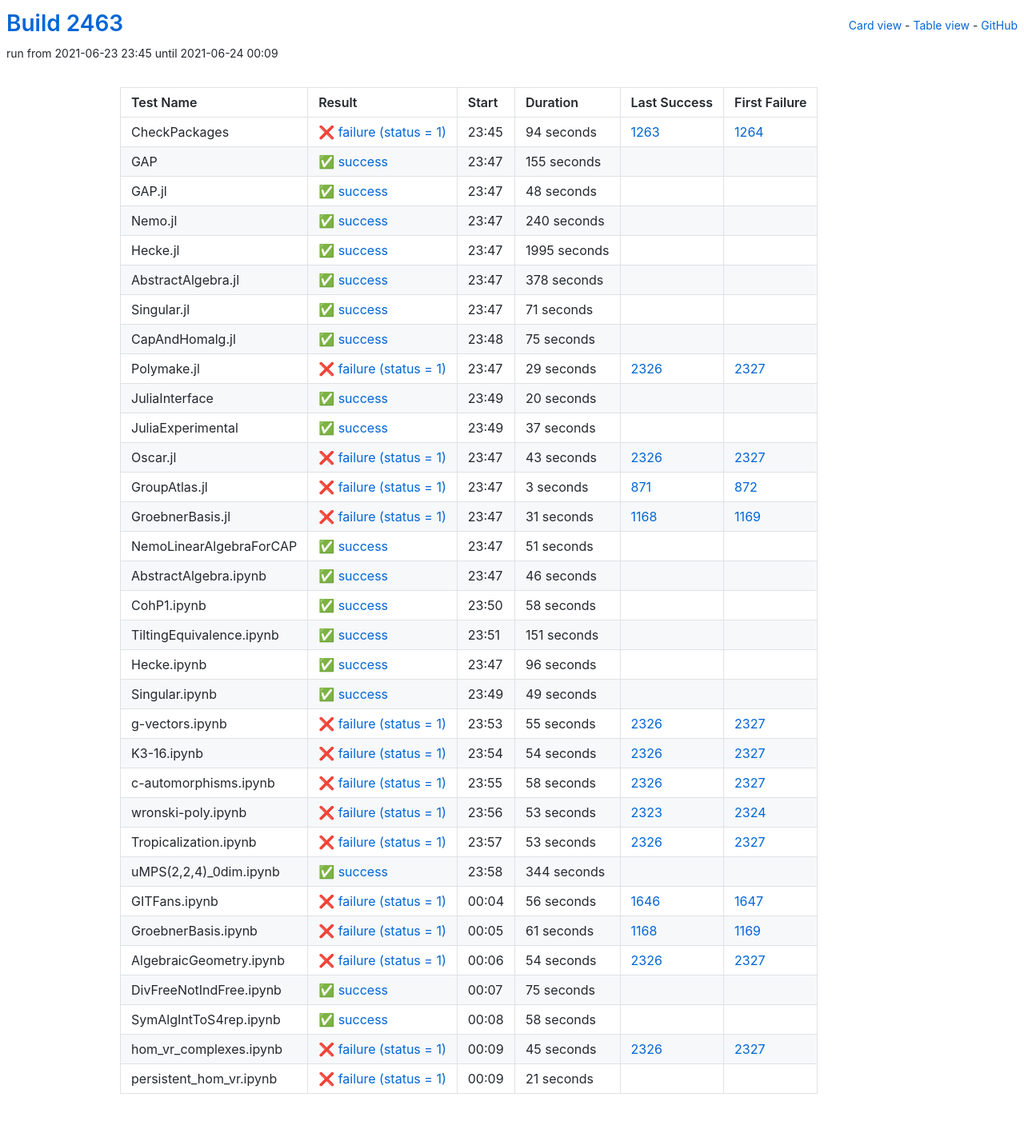
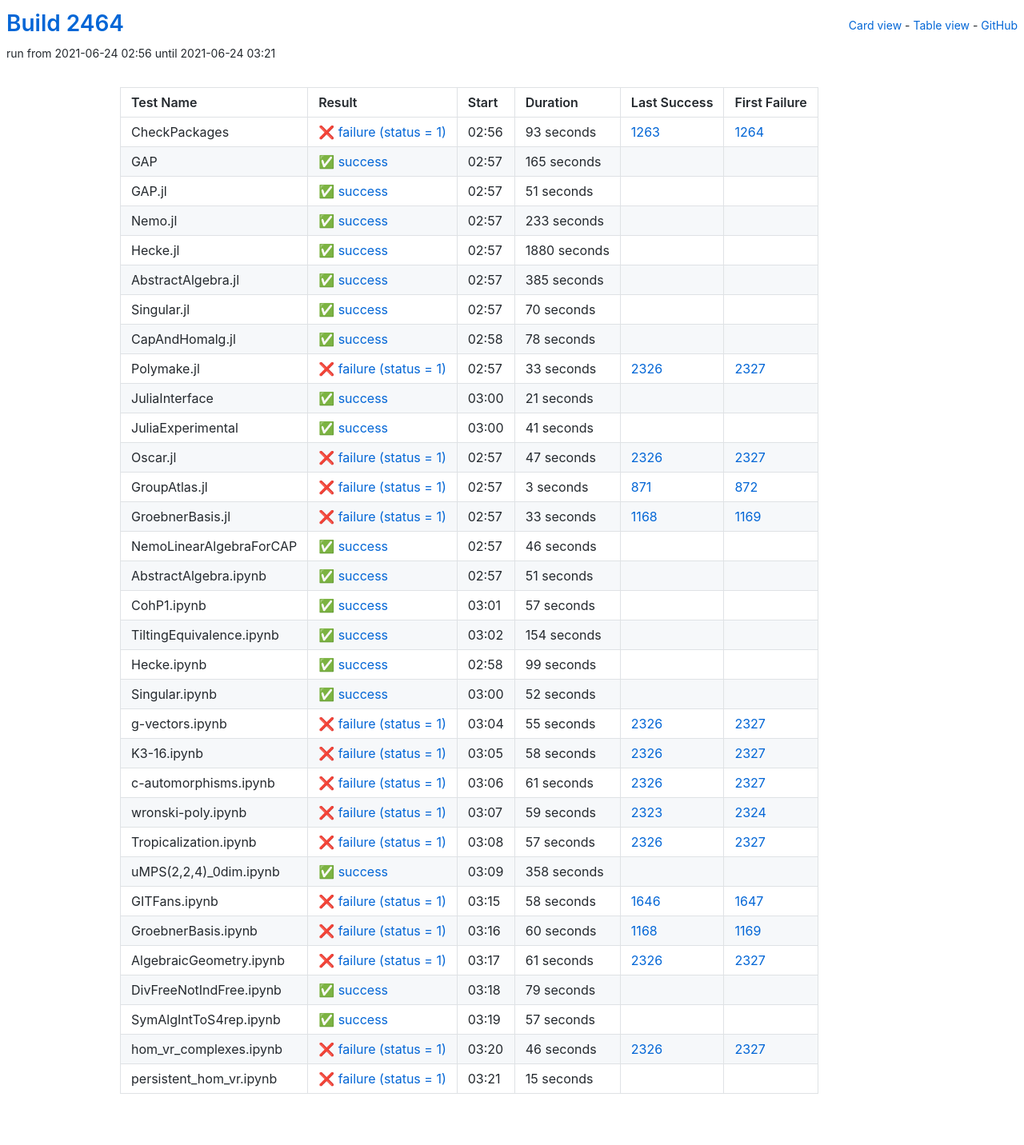
Before and after one commit to oscar-system/oscar-ci-status-stable, a Jekyll site: the page built from table.html, in a window 1280 px wide. Shown: the whole page at 80% size. Built offline with Jekyll 4.4.1, drawn with Linux system fonts in a browser that asks for light colours.

Commit message:
Build #2464

```diff
--- a/_data/ci.yml
+++ b/_data/ci.yml
@@ -1,6 +1,6 @@
 ---
-build: 2463
-build_url: https://oscarci.mathematik.uni-kl.de/job/oscar-stable/2463/
+build: 2464
+build_url: https://oscarci.mathematik.uni-kl.de/job/oscar-stable/2464/
 job: oscar-stable
 organization: oscar-system
 repo: oscar-ci-status-stable
@@ -8,152 +8,152 @@ repourl: https://github.com/oscar-system/oscar-ci-status-stable
 tests:
 - name: CheckPackages
   id: checkpackages
-  log: https://oscarci.mathematik.uni-kl.de/job/oscar-stable/2463/artifact/logs/build-2463/CheckPackages.log
-  start: 2021-06-23 23:45
+  log: https://oscarci.mathematik.uni-kl.de/job/oscar-stable/2464/artifact/logs/build-2464/CheckPackages.log
+  start: 2021-06-24 02:56
   success: false
   exitcode: 1
   status: failure
-  duration: 94
+  duration: 93
   last_success: 1263
   last_success_url: https://oscarci.mathematik.uni-kl.de/job/oscar-stable/1263/
   first_failure: 1264
   first_failure_url: https://oscarci.mathematik.uni-kl.de/job/oscar-stable/1264/
 - name: GAP
   id: gap
-  log: https://oscarci.mathematik.uni-kl.de/job/oscar-stable/2463/artifact/logs/build-2463/GAP.log
-  start: 2021-06-23 23:47
+  log: https://oscarci.mathematik.uni-kl.de/job/oscar-stable/2464/artifact/logs/build-2464/GAP.log
+  start: 2021-06-24 02:57
   success: true
   exitcode: 0
   status: success
-  duration: 155
+  duration: 165
   last_success: false
   last_success_url:
   first_failure: false
   first_failure_url:
 - name: GAP.jl
   id: gap-jl
-  log: https://oscarci.mathematik.uni-kl.de/job/oscar-stable/2463/artifact/logs/build-2463/GAP.jl.log
-  start: 2021-06-23 23:47
+  log: https://oscarci.mathematik.uni-kl.de/job/oscar-stable/2464/artifact/logs/build-2464/GAP.jl.log
+  start: 2021-06-24 02:57
   success: true
   exitcode: 0
   status: success
-  duration: 48
+  duration: 51
   last_success: false
   last_success_url:
   first_failure: false
   first_failure_url:
 - name: Nemo.jl
   id: nemo-jl
-  log: https://oscarci.mathematik.uni-kl.de/job/oscar-stable/2463/artifact/logs/build-2463/Nemo.jl.log
-  start: 2021-06-23 23:47
+  log: https://oscarci.mathematik.uni-kl.de/job/oscar-stable/2464/artifact/logs/build-2464/Nemo.jl.log
+  start: 2021-06-24 02:57
   success: true
   exitcode: 0
   status: success
-  duration: 240
+  duration: 233
   last_success: false
   last_success_url:
   first_failure: false
   first_failure_url:
 - name: Hecke.jl
   id: hecke-jl
-  log: https://oscarci.mathematik.uni-kl.de/job/oscar-stable/2463/artifact/logs/build-2463/Hecke.jl.log
-  start: 2021-06-23 23:47
+  log: https://oscarci.mathematik.uni-kl.de/job/oscar-stable/2464/artifact/logs/build-2464/Hecke.jl.log
+  start: 2021-06-24 02:57
   success: true
   exitcode: 0
   status: success
-  duration: 1995
+  duration: 1880
   last_success: false
   last_success_url:
   first_failure: false
   first_failure_url:
 - name: AbstractAlgebra.jl
   id: abstractalgebra-jl
-  log: https://oscarci.mathematik.uni-kl.de/job/oscar-stable/2463/artifact/logs/build-2463/AbstractAlgebra.jl.log
-  start: 2021-06-23 23:47
+  log: https://oscarci.mathematik.uni-kl.de/job/oscar-stable/2464/artifact/logs/build-2464/AbstractAlgebra.jl.log
+  start: 2021-06-24 02:57
   success: true
   exitcode: 0
   status: success
-  duration: 378
+  duration: 385
   last_success: false
   last_success_url:
   first_failure: false
   first_failure_url:
 - name: Singular.jl
   id: singular-jl
-  log: https://oscarci.mathematik.uni-kl.de/job/oscar-stable/2463/artifact/logs/build-2463/Singular.jl.log
-  start: 2021-06-23 23:47
+  log: https://oscarci.mathematik.uni-kl.de/job/oscar-stable/2464/artifact/logs/build-2464/Singular.jl.log
+  start: 2021-06-24 02:57
   success: true
   exitcode: 0
   status: success
-  duration: 71
+  duration: 70
   last_success: false
   last_success_url:
   first_failure: false
   first_failure_url:
 - name: CapAndHomalg.jl
   id: capandhomalg-jl
-  log: https://oscarci.mathematik.uni-kl.de/job/oscar-stable/2463/artifact/logs/build-2463/CapAndHomalg.jl.log
-  start: 2021-06-23 23:48
+  log: https://oscarci.mathematik.uni-kl.de/job/oscar-stable/2464/artifact/logs/build-2464/CapAndHomalg.jl.log
+  start: 2021-06-24 02:58
   success: true
   exitcode: 0
   status: success
-  duration: 75
+  duration: 78
   last_success: false
   last_success_url:
   first_failure: false
   first_failure_url:
 - name: Polymake.jl
   id: polymake-jl
-  log: https://oscarci.mathematik.uni-kl.de/job/oscar-stable/2463/artifact/logs/build-2463/Polymake.jl.log
-  start: 2021-06-23 23:47
+  log: https://oscarci.mathematik.uni-kl.de/job/oscar-stable/2464/artifact/logs/build-2464/Polymake.jl.log
+  start: 2021-06-24 02:57
   success: false
   exitcode: 1
   status: failure
-  duration: 29
+  duration: 33
   last_success: 2326
   last_success_url: https://oscarci.mathematik.uni-kl.de/job/oscar-stable/2326/
   first_failure: 2327
   first_failure_url: https://oscarci.mathematik.uni-kl.de/job/oscar-stable/2327/
 - name: JuliaInterface
   id: juliainterface
-  log: https://oscarci.mathematik.uni-kl.de/job/oscar-stable/2463/artifact/logs/build-2463/JuliaInterface.log
-  start: 2021-06-23 23:49
+  log: https://oscarci.mathematik.uni-kl.de/job/oscar-stable/2464/artifact/logs/build-2464/JuliaInterface.log
+  start: 2021-06-24 03:00
   success: true
   exitcode: 0
   status: success
-  duration: 20
+  duration: 21
   last_success: false
   last_success_url:
   first_failure: false
   first_failure_url:
 - name: JuliaExperimental
   id: juliaexperimental
-  log: https://oscarci.mathematik.uni-kl.de/job/oscar-stable/2463/artifact/logs/build-2463/JuliaExperimental.log
-  start: 2021-06-23 23:49
+  log: https://oscarci.mathematik.uni-kl.de/job/oscar-stable/2464/artifact/logs/build-2464/JuliaExperimental.log
+  start: 2021-06-24 03:00
   success: true
   exitcode: 0
   status: success
-  duration: 37
+  duration: 41
   last_success: false
   last_success_url:
   first_failure: false
   first_failure_url:
 - name: Oscar.jl
   id: oscar-jl
-  log: https://oscarci.mathematik.uni-kl.de/job/oscar-stable/2463/artifact/logs/build-2463/Oscar.jl.log
-  start: 2021-06-23 23:47
+  log: https://oscarci.mathematik.uni-kl.de/job/oscar-stable/2464/artifact/logs/build-2464/Oscar.jl.log
+  start: 2021-06-24 02:57
   success: false
   exitcode: 1
   status: failure
-  duration: 43
+  duration: 47
   last_success: 2326
   last_success_url: https://oscarci.mathematik.uni-kl.de/job/oscar-stable/2326/
   first_failure: 2327
   first_failure_url: https://oscarci.mathematik.uni-kl.de/job/oscar-stable/2327/
 - name: GroupAtlas.jl
   id: groupatlas-jl
-  log: https://oscarci.mathematik.uni-kl.de/job/oscar-stable/2463/artifact/logs/build-2463/GroupAtlas.jl.log
-  start: 2021-06-23 23:47
+  log: https://oscarci.mathematik.uni-kl.de/job/oscar-stable/2464/artifact/logs/build-2464/GroupAtlas.jl.log
+  start: 2021-06-24 02:57
   success: false
   exitcode: 1
   status: failure
@@ -164,20 +164,32 @@ tests:
   first_failure_url: https://oscarci.mathematik.uni-kl.de/job/oscar-stable/872/
 - name: GroebnerBasis.jl
   id: groebnerbasis-jl
-  log: https://oscarci.mathematik.uni-kl.de/job/oscar-stable/2463/artifact/logs/build-2463/GroebnerBasis.jl.log
-  start: 2021-06-23 23:47
+  log: https://oscarci.mathematik.uni-kl.de/job/oscar-stable/2464/artifact/logs/build-2464/GroebnerBasis.jl.log
+  start: 2021-06-24 02:57
   success: false
   exitcode: 1
   status: failure
-  duration: 31
+  duration: 33
   last_success: 1168
   last_success_url: https://oscarci.mathematik.uni-kl.de/job/oscar-stable/1168/
   first_failure: 1169
   first_failure_url: https://oscarci.mathematik.uni-kl.de/job/oscar-stable/1169/
 - name: NemoLinearAlgebraForCAP
   id: nemolinearalgebraforcap
-  log: https://oscarci.mathematik.uni-kl.de/job/oscar-stable/2463/artifact/logs/build-2463/NemoLinearAlgebraForCAP.log
-  start: 2021-06-23 23:47
+  log: https://oscarci.mathematik.uni-kl.de/job/oscar-stable/2464/artifact/logs/build-2464/NemoLinearAlgebraForCAP.log
+  start: 2021-06-24 02:57
+  success: true
+  exitcode: 0
+  status: success
+  duration: 46
+  last_success: false
+  last_success_url:
+  first_failure: false
+  first_failure_url:
+- name: AbstractAlgebra.ipynb
+  id: abstractalgebra-ipynb
+  log: https://oscarci.mathematik.uni-kl.de/job/oscar-stable/2464/artifact/logs/build-2464/AbstractAlgebra.ipynb.log
+  start: 2021-06-24 02:57
   success: true
   exitcode: 0
   status: success
@@ -186,70 +198,58 @@ tests:
   last_success_url:
   first_failure: false
   first_failure_url:
-- name: AbstractAlgebra.ipynb
-  id: abstractalgebra-ipynb
-  log: https://oscarci.mathematik.uni-kl.de/job/oscar-stable/2463/artifact/logs/build-2463/AbstractAlgebra.ipynb.log
-  start: 2021-06-23 23:47
+- name: CohP1.ipynb
+  id: cohp1-ipynb
+  log: https://oscarci.mathematik.uni-kl.de/job/oscar-stable/2464/artifact/logs/build-2464/CohP1.ipynb.log
+  start: 2021-06-24 03:01
   success: true
   exitcode: 0
   status: success
-  duration: 46
-  last_success: false
-  last_success_url:
-  first_failure: false
-  first_failure_url:
-- name: CohP1.ipynb
-  id: cohp1-ipynb
-  log: https://oscarci.mathematik.uni-kl.de/job/oscar-stable/2463/artifact/logs/build-2463/CohP1.ipynb.log
-  start: 2021-06-23 23:50
-  success: true
-  exitcode: 0
-  status: success
-  duration: 58
+  duration: 57
   last_success: false
   last_success_url:
   first_failure: false
   first_failure_url:
 - name: TiltingEquivalence.ipynb
   id: tiltingequivalence-ipynb
-  log: https://oscarci.mathematik.uni-kl.de/job/oscar-stable/2463/artifact/logs/build-2463/TiltingEquivalence.ipynb.log
-  start: 2021-06-23 23:51
+  log: https://oscarci.mathematik.uni-kl.de/job/oscar-stable/2464/artifact/logs/build-2464/TiltingEquivalence.ipynb.log
+  start: 2021-06-24 03:02
   success: true
   exitcode: 0
   status: success
-  duration: 151
+  duration: 154
   last_success: false
   last_success_url:
   first_failure: false
   first_failure_url:
 - name: Hecke.ipynb
   id: hecke-ipynb
-  log: https://oscarci.mathematik.uni-kl.de/job/oscar-stable/2463/artifact/logs/build-2463/Hecke.ipynb.log
-  start: 2021-06-23 23:47
+  log: https://oscarci.mathematik.uni-kl.de/job/oscar-stable/2464/artifact/logs/build-2464/Hecke.ipynb.log
+  start: 2021-06-24 02:58
   success: true
   exitcode: 0
   status: success
-  duration: 96
+  duration: 99
   last_success: false
   last_success_url:
   first_failure: false
   first_failure_url:
 - name: Singular.ipynb
   id: singular-ipynb
-  log: https://oscarci.mathematik.uni-kl.de/job/oscar-stable/2463/artifact/logs/build-2463/Singular.ipynb.log
-  start: 2021-06-23 23:49
+  log: https://oscarci.mathematik.uni-kl.de/job/oscar-stable/2464/artifact/logs/build-2464/Singular.ipynb.log
+  start: 2021-06-24 03:00
   success: true
   exitcode: 0
   status: success
-  duration: 49
+  duration: 52
   last_success: false
   last_success_url:
   first_failure: false
   first_failure_url:
 - name: g-vectors.ipynb
   id: g-vectors-ipynb
-  log: https://oscarci.mathematik.uni-kl.de/job/oscar-stable/2463/artifact/logs/build-2463/g-vectors.ipynb.log
-  start: 2021-06-23 23:53
+  log: https://oscarci.mathematik.uni-kl.de/job/oscar-stable/2464/artifact/logs/build-2464/g-vectors.ipynb.log
+  start: 2021-06-24 03:04
   success: false
   exitcode: 1
   status: failure
@@ -260,20 +260,8 @@ tests:
   first_failure_url: https://oscarci.mathematik.uni-kl.de/job/oscar-stable/2327/
 - name: K3-16.ipynb
   id: k3-16-ipynb
-  log: https://oscarci.mathematik.uni-kl.de/job/oscar-stable/2463/artifact/logs/build-2463/K3-16.ipynb.log
-  start: 2021-06-23 23:54
-  success: false
-  exitcode: 1
-  status: failure
-  duration: 54
-  last_success: 2326
-  last_success_url: https://oscarci.mathematik.uni-kl.de/job/oscar-stable/2326/
-  first_failure: 2327
-  first_failure_url: https://oscarci.mathematik.uni-kl.de/job/oscar-stable/2327/
-- name: c-automorphisms.ipynb
-  id: c-automorphisms-ipynb
-  log: https://oscarci.mathematik.uni-kl.de/job/oscar-stable/2463/artifact/logs/build-2463/c-automorphisms.ipynb.log
-  start: 2021-06-23 23:55
+  log: https://oscarci.mathematik.uni-kl.de/job/oscar-stable/2464/artifact/logs/build-2464/K3-16.ipynb.log
+  start: 2021-06-24 03:05
   success: false
   exitcode: 1
   status: failure
@@ -282,122 +270,134 @@ tests:
   last_success_url: https://oscarci.mathematik.uni-kl.de/job/oscar-stable/2326/
   first_failure: 2327
   first_failure_url: https://oscarci.mathematik.uni-kl.de/job/oscar-stable/2327/
-- name: wronski-poly.ipynb
-  id: wronski-poly-ipynb
-  log: https://oscarci.mathematik.uni-kl.de/job/oscar-stable/2463/artifact/logs/build-2463/wronski-poly.ipynb.log
-  start: 2021-06-23 23:56
+- name: c-automorphisms.ipynb
+  id: c-automorphisms-ipynb
+  log: https://oscarci.mathematik.uni-kl.de/job/oscar-stable/2464/artifact/logs/build-2464/c-automorphisms.ipynb.log
+  start: 2021-06-24 03:06
   success: false
   exitcode: 1
   status: failure
-  duration: 53
+  duration: 61
+  last_success: 2326
+  last_success_url: https://oscarci.mathematik.uni-kl.de/job/oscar-stable/2326/
+  first_failure: 2327
+  first_failure_url: https://oscarci.mathematik.uni-kl.de/job/oscar-stable/2327/
+- name: wronski-poly.ipynb
+  id: wronski-poly-ipynb
+  log: https://oscarci.mathematik.uni-kl.de/job/oscar-stable/2464/artifact/logs/build-2464/wronski-poly.ipynb.log
+  start: 2021-06-24 03:07
+  success: false
+  exitcode: 1
+  status: failure
+  duration: 59
   last_success: 2323
   last_success_url: https://oscarci.mathematik.uni-kl.de/job/oscar-stable/2323/
   first_failure: 2324
   first_failure_url: https://oscarci.mathematik.uni-kl.de/job/oscar-stable/2324/
 - name: Tropicalization.ipynb
   id: tropicalization-ipynb
-  log: https://oscarci.mathematik.uni-kl.de/job/oscar-stable/2463/artifact/logs/build-2463/Tropicalization.ipynb.log
-  start: 2021-06-23 23:57
+  log: https://oscarci.mathematik.uni-kl.de/job/oscar-stable/2464/artifact/logs/build-2464/Tropicalization.ipynb.log
+  start: 2021-06-24 03:08
   success: false
   exitcode: 1
   status: failure
-  duration: 53
+  duration: 57
   last_success: 2326
   last_success_url: https://oscarci.mathematik.uni-kl.de/job/oscar-stable/2326/
   first_failure: 2327
   first_failure_url: https://oscarci.mathematik.uni-kl.de/job/oscar-stable/2327/
 - name: uMPS(2,2,4)_0dim.ipynb
   id: umps-2-2-4-0dim-ipynb
-  log: https://oscarci.mathematik.uni-kl.de/job/oscar-stable/2463/artifact/logs/build-2463/uMPS-2-2-4-_0dim.ipynb.log
-  start: 2021-06-23 23:58
+  log: https://oscarci.mathematik.uni-kl.de/job/oscar-stable/2464/artifact/logs/build-2464/uMPS-2-2-4-_0dim.ipynb.log
+  start: 2021-06-24 03:09
   success: true
   exitcode: 0
   status: success
-  duration: 344
+  duration: 358
   last_success: false
   last_success_url:
   first_failure: false
   first_failure_url:
 - name: GITFans.ipynb
   id: gitfans-ipynb
-  log: https://oscarci.mathematik.uni-kl.de/job/oscar-stable/2463/artifact/logs/build-2463/GITFans.ipynb.log
-  start: 2021-06-24 00:04
+  log: https://oscarci.mathematik.uni-kl.de/job/oscar-stable/2464/artifact/logs/build-2464/GITFans.ipynb.log
+  start: 2021-06-24 03:15
   success: false
   exitcode: 1
   status: failure
-  duration: 56
+  duration: 58
   last_success: 1646
   last_success_url: https://oscarci.mathematik.uni-kl.de/job/oscar-stable/1646/
   first_failure: 1647
   first_failure_url: https://oscarci.mathematik.uni-kl.de/job/oscar-stable/1647/
 - name: GroebnerBasis.ipynb
   id: groebnerbasis-ipynb
-  log: https://oscarci.mathematik.uni-kl.de/job/oscar-stable/2463/artifact/logs/build-2463/GroebnerBasis.ipynb.log
-  start: 2021-06-24 00:05
+  log: https://oscarci.mathematik.uni-kl.de/job/oscar-stable/2464/artifact/logs/build-2464/GroebnerBasis.ipynb.log
+  start: 2021-06-24 03:16
   success: false
   exitcode: 1
   status: failure
-  duration: 61
+  duration: 60
   last_success: 1168
   last_success_url: https://oscarci.mathematik.uni-kl.de/job/oscar-stable/1168/
   first_failure: 1169
   first_failure_url: https://oscarci.mathematik.uni-kl.de/job/oscar-stable/1169/
 - name: AlgebraicGeometry.ipynb
   id: algebraicgeometry-ipynb
-  log: https://oscarci.mathematik.uni-kl.de/job/oscar-stable/2463/artifact/logs/build-2463/AlgebraicGeometry.ipynb.log
-  start: 2021-06-24 00:06
+  log: https://oscarci.mathematik.uni-kl.de/job/oscar-stable/2464/artifact/logs/build-2464/AlgebraicGeometry.ipynb.log
+  start: 2021-06-24 03:17
   success: false
   exitcode: 1
   status: failure
-  duration: 54
+  duration: 61
   last_success: 2326
   last_success_url: https://oscarci.mathematik.uni-kl.de/job/oscar-stable/2326/
   first_failure: 2327
   first_failure_url: https://oscarci.mathematik.uni-kl.de/job/oscar-stable/2327/
 - name: DivFreeNotIndFree.ipynb
   id: divfreenotindfree-ipynb
-  log: https://oscarci.mathematik.uni-kl.de/job/oscar-stable/2463/artifact/logs/build-2463/DivFreeNotIndFree.ipynb.log
-  start: 2021-06-24 00:07
+  log: https://oscarci.mathematik.uni-kl.de/job/oscar-stable/2464/artifact/logs/build-2464/DivFreeNotIndFree.ipynb.log
+  start: 2021-06-24 03:18
   success: true
   exitcode: 0
   status: success
-  duration: 75
+  duration: 79
   last_success: false
   last_success_url:
   first_failure: false
   first_failure_url:
 - name: SymAlgIntToS4rep.ipynb
   id: symalginttos4rep-ipynb
-  log: https://oscarci.mathematik.uni-kl.de/job/oscar-stable/2463/artifact/logs/build-2463/SymAlgIntToS4rep.ipynb.log
-  start: 2021-06-24 00:08
+  log: https://oscarci.mathematik.uni-kl.de/job/oscar-stable/2464/artifact/logs/build-2464/SymAlgIntToS4rep.ipynb.log
+  start: 2021-06-24 03:19
   success: true
   exitcode: 0
   status: success
-  duration: 58
+  duration: 57
   last_success: false
   last_success_url:
   first_failure: false
   first_failure_url:
 - name: hom_vr_complexes.ipynb
   id: hom-vr-complexes-ipynb
-  log: https://oscarci.mathematik.uni-kl.de/job/oscar-stable/2463/artifact/logs/build-2463/hom_vr_complexes.ipynb.log
-  start: 2021-06-24 00:09
+  log: https://oscarci.mathematik.uni-kl.de/job/oscar-stable/2464/artifact/logs/build-2464/hom_vr_complexes.ipynb.log
+  start: 2021-06-24 03:20
   success: false
   exitcode: 1
   status: failure
-  duration: 45
+  duration: 46
   last_success: 2326
   last_success_url: https://oscarci.mathematik.uni-kl.de/job/oscar-stable/2326/
   first_failure: 2327
   first_failure_url: https://oscarci.mathematik.uni-kl.de/job/oscar-stable/2327/
 - name: persistent_hom_vr.ipynb
   id: persistent-hom-vr-ipynb
-  log: https://oscarci.mathematik.uni-kl.de/job/oscar-stable/2463/artifact/logs/build-2463/persistent_hom_vr.ipynb.log
-  start: 2021-06-24 00:09
+  log: https://oscarci.mathematik.uni-kl.de/job/oscar-stable/2464/artifact/logs/build-2464/persistent_hom_vr.ipynb.log
+  start: 2021-06-24 03:21
   success: false
   exitcode: 1
   status: failure
-  duration: 21
+  duration: 15
   last_success: false
   last_success_url:
   first_failure: false
```
Also changed, not shown: README.md.
